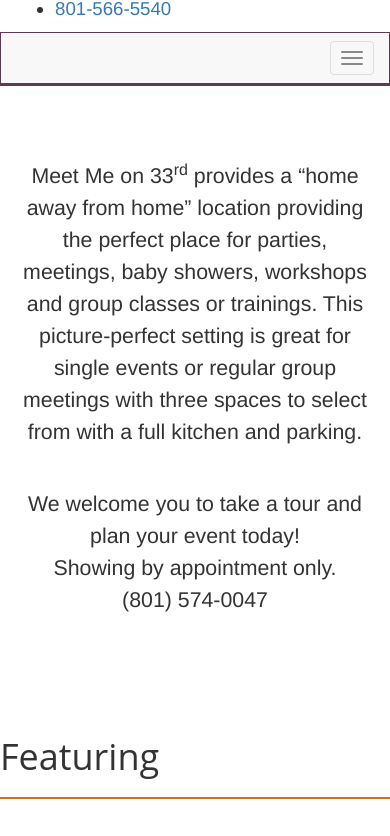
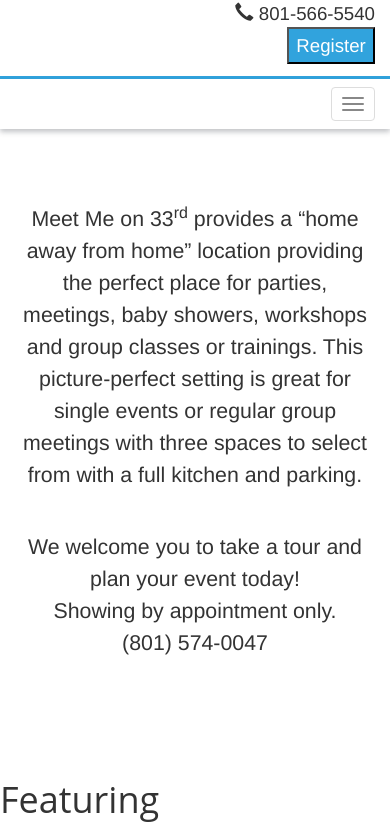
Before and after one commit to joevus/treehouse, a plain HTML site: page index.html in a window 390 px wide. Shown: the part 114-950 px from the top of the page. Drawn offline with Linux system fonts and the light colour scheme.

Commit message:
added phone icon, changed header and nav styles.

```diff
--- a/css/styles.css
+++ b/css/styles.css
@@ -5,7 +5,7 @@
 
 /** General */
 h1, h2, h3, h4, h5, h6, .nav>li>a {
-  font-family: 'Open Sans', sans-serif;
+  font-family: 'open sans', sans-serif;
 }
 
 body{
@@ -24,13 +24,42 @@
   border: 1px solid #CF7019;
 }
 
+button {
+  color: white;
+  background-color: #31A3DD;
+  padding: 1% 2%;
+}
+
 /* Header */
+
+header {
+
+  border-style: solid;
+  border-color: #31a3dd;
+  border-width: 0 0 3px 0;
+}
 
 header .logo img {
   width: 200px;
   height: 100px;
 }
 
+header ul {
+  list-style-type: none;
+}
+
+.head-contact-info {
+  display: block;
+  text-align: right;
+  padding-top: 5px;
+  padding-bottom: 2px;
+  padding-left: 0;
+}
+
+header a {
+  text-decoration: none;
+  color: #333;
+}
 
 /* Navbar */
 
@@ -45,10 +74,14 @@
 }
 
 .navbar-default{
-  border-color: rgb(96, 58, 85);
-  border-width: 1px 1px 3px 1px;
-  border-style: solid;
+  /* border-color: #31a3dd;
+  border-width: 0 0 3px 0; */
+  background-color: white;
+  border: none;
+  /* border-style: solid; */
   margin: 0;
+  border-radius: 0;
+  box-shadow: 0 3px 5px rgba(57, 63, 72, 0.3);
 }
 
 .navbar-default .navbar-collapse, .navbar-default .navbar-form {
--- a/index.html
+++ b/index.html
@@ -23,7 +23,7 @@
       <div class="row ">
         <div class="col-md-6 col-sm-12">
           <div class="logo">
-            <a href="https://ajstreehouse.com/" title="AJ's Treehouse" rel="home">
+            <a href="https://ajstreehouse.com/">
               <img src="/media/ajth-logo-200-100.png">
             </a>
             <p></p>
@@ -31,10 +31,8 @@
         </div>
         <div class="col-md-6 col-sm-12">
           <ul class="head-contact-info">
-            <li data-original-title="" title=""><i class="fa fa-phone"></i><a href="tel:801-566-5540">801-566-5540</a></li>
-          </ul>
-          <ul class="social">
-
+            <li><a href="tel:801-566-5540"><span class="glyphicon glyphicon-earphone"></span> 801-566-5540</a></li>
+            <li ><a href="https://ajstreehouse.com/wp-content/uploads/2017/02/AJs-Treehouse-Registration-Form.pdf"><button>Register</button></a></li>
           </ul>
         </div>
   </header>
@@ -74,6 +72,7 @@
     <div class="container front-description">
       <div class="row">
         <div class="col-xs-12 col-sm-10 col-sm-offset-1">
+          <i class="fa fa-phone" aria-hidden="true"></i>
           <!-- class="text-center" -->
           <!-- <p class="text-center">Meet Me on 33rd provides a home away from home. Spaces for events, parties, meetings, baby showers and workshops are held at this picture-perfect setting.</p> -->
           <p class="text-center">Meet Me on 33<sup>rd</sup> provides a “home away from home” location providing the perfect place for parties, meetings, baby showers, workshops and group classes or trainings. This picture-perfect setting is great for single events or regular
```
